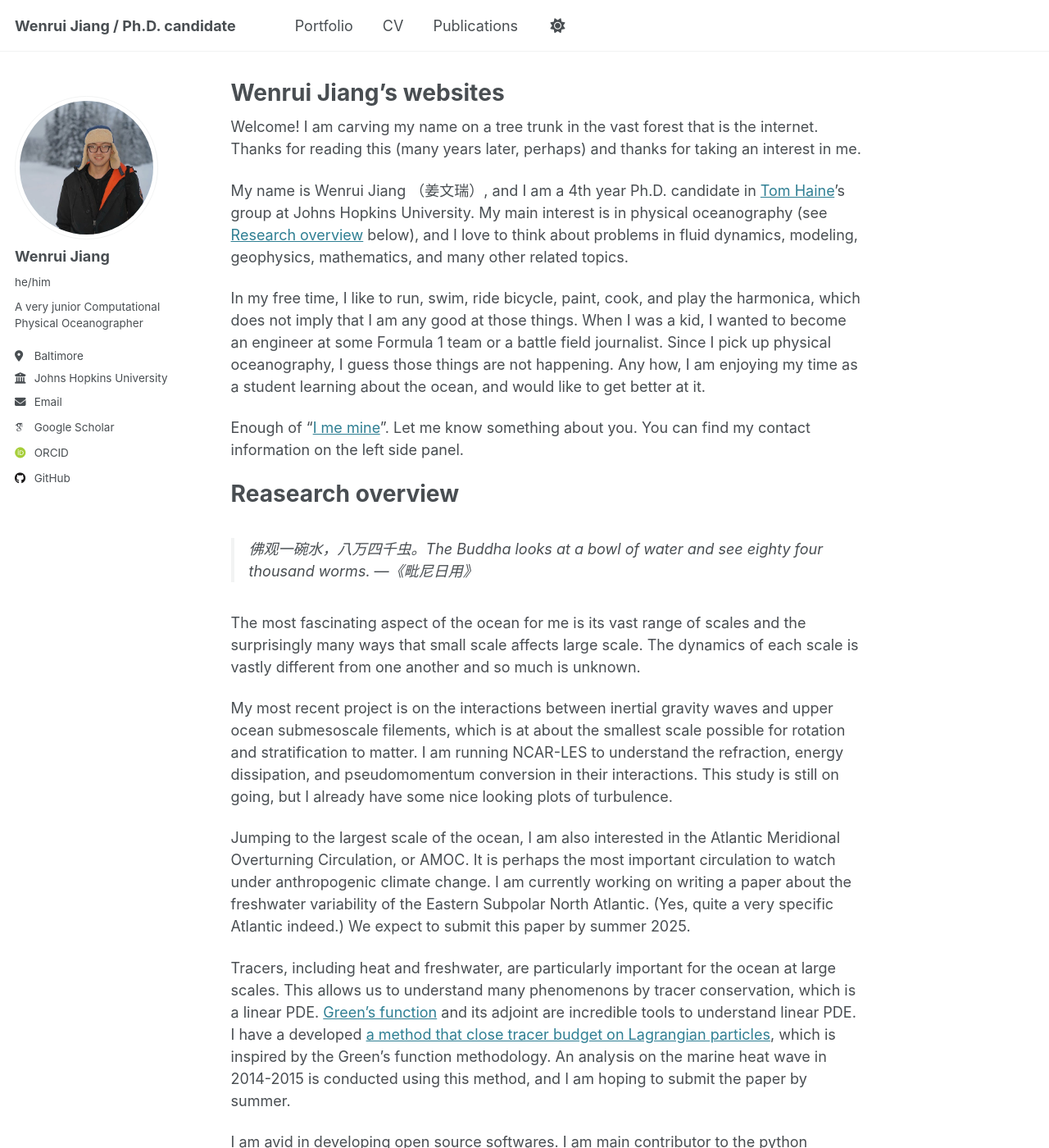
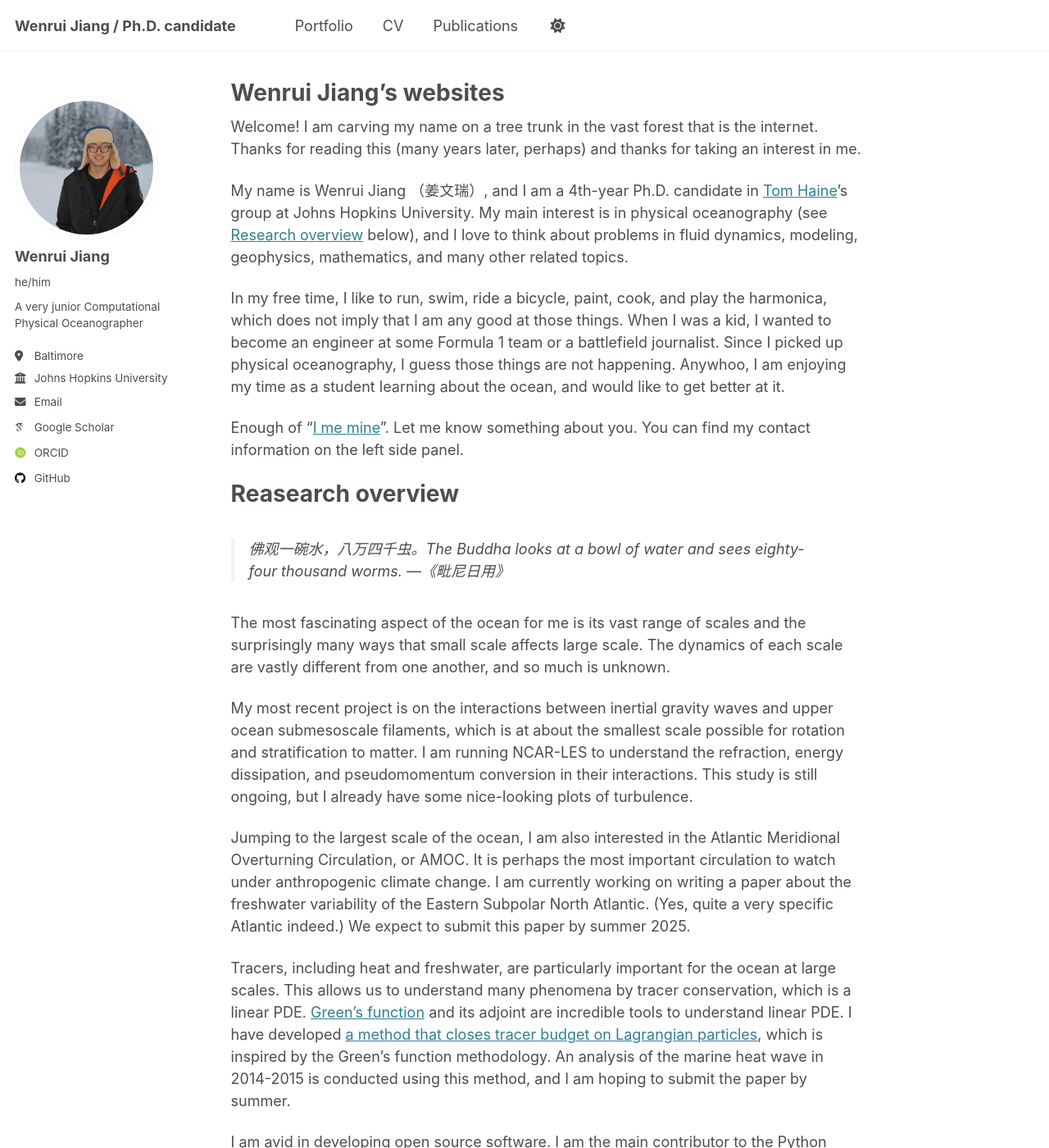
Before and after one commit to wenruijiang1/wenruijiang1.github.io, a Jekyll site: the page built from _pages/about.md, in a window 1280 px wide and 1400 px high. Shown: the whole window at 82% size. Built offline with Jekyll 4.4.1, drawn with Linux system fonts in a browser that asks for light colours; some web fonts are replaced; some of the changed text lies outside the part shown.

Commit message:
typo fix

```diff
--- a/_pages/about.md
+++ b/_pages/about.md
@@ -9,22 +9,22 @@ redirect_from:
 
 Welcome! I am carving my name on a tree trunk in the vast forest that is the internet. Thanks for reading this (many years later, perhaps) and thanks for taking an interest in me.
 
-My name is Wenrui Jiang （姜文瑞）, and I am a 4th year Ph.D. candidate in [Tom Haine](https://sites.krieger.jhu.edu/haine/)'s group at Johns Hopkins University. My main interest is in physical oceanography (see [Research overview](#Research overview) below), and I love to think about problems in fluid dynamics, modeling, geophysics, mathematics, and many other related topics.
+My name is Wenrui Jiang （姜文瑞）, and I am a 4th-year Ph.D. candidate in [Tom Haine](https://sites.krieger.jhu.edu/haine/)'s group at Johns Hopkins University. My main interest is in physical oceanography (see [Research overview](#Research overview) below), and I love to think about problems in fluid dynamics, modeling, geophysics, mathematics, and many other related topics.
 
-In my free time, I like to run, swim, ride bicycle, paint, cook, and play the harmonica, which does not imply that I am any good at those things. When I was a kid, I wanted to become an engineer at some Formula 1 team or a battle field journalist. Since I pick up physical oceanography, I guess those things are not happening. Any how, I am enjoying my time as a student learning about the ocean, and would like to get better at it.
+In my free time, I like to run, swim, ride a bicycle, paint, cook, and play the harmonica, which does not imply that I am any good at those things. When I was a kid, I wanted to become an engineer at some Formula 1 team or a battlefield journalist. Since I picked up physical oceanography, I guess those things are not happening. Anywhoo, I am enjoying my time as a student learning about the ocean, and would like to get better at it.
 
 Enough of "[I me mine](https://www.youtube.com/watch?v=seqaTuXkqFI)". Let me know something about you. You can find my contact information on the left side panel.
 
 # Reasearch overview
 
-> 佛观一碗水，八万四千虫。The Buddha looks at a bowl of water and see eighty four thousand worms.  ---《毗尼日用》
+> 佛观一碗水，八万四千虫。The Buddha looks at a bowl of water and sees eighty-four thousand worms.  ---《毗尼日用》
 
-The most fascinating aspect of the ocean for me is its vast range of scales and the surprisingly many ways that small scale affects large scale. The dynamics of each scale is vastly different from one another and so much is unknown.
+The most fascinating aspect of the ocean for me is its vast range of scales and the surprisingly many ways that small scale affects large scale. The dynamics of each scale are vastly different from one another, and so much is unknown.
 
-My most recent project is on the interactions between inertial gravity waves and upper ocean submesoscale filements, which is at about the smallest scale possible for rotation and stratification to matter. I am running NCAR-LES to understand the refraction, energy dissipation, and pseudomomentum conversion in their interactions. This study is still on going, but I already have some nice looking plots of turbulence.
+My most recent project is on the interactions between inertial gravity waves and upper ocean submesoscale filaments, which is at about the smallest scale possible for rotation and stratification to matter. I am running NCAR-LES to understand the refraction, energy dissipation, and pseudomomentum conversion in their interactions. This study is still ongoing, but I already have some nice-looking plots of turbulence.
 
 Jumping to the largest scale of the ocean, I am also interested in the Atlantic Meridional Overturning Circulation, or AMOC. It is perhaps the most important circulation to watch under anthropogenic climate change. I am currently working on writing a paper about the freshwater variability of the Eastern Subpolar North Atlantic. (Yes, quite a very specific Atlantic indeed.) We expect to submit this paper by summer 2025.
 
-Tracers, including heat and freshwater, are particularly important for the ocean at large scales. This allows us to understand many phenomenons by tracer conservation, which is a linear PDE. [Green's function](https://essopenarchive.org/users/528978/articles/1215807-a-review-of-green-s-function-methods-for-tracer-timescales-and-pathways-in-ocean-models) and its adjoint are incredible tools to understand linear PDE. I have a developed [a method that close tracer budget on Lagrangian particles](https://essopenarchive.org/users/814820/articles/1262688-tracer-budgets-on-lagrangian-trajectories), which is inspired by the Green's function methodology. An analysis on the marine heat wave in 2014-2015 is conducted using this method, and I am hoping to submit the paper by summer.
+Tracers, including heat and freshwater, are particularly important for the ocean at large scales. This allows us to understand many phenomena by tracer conservation, which is a linear PDE. [Green's function](https://essopenarchive.org/users/528978/articles/1215807-a-review-of-green-s-function-methods-for-tracer-timescales-and-pathways-in-ocean-models) and its adjoint are incredible tools to understand linear PDE. I have developed [a method that closes tracer budget on Lagrangian particles](https://essopenarchive.org/users/814820/articles/1262688-tracer-budgets-on-lagrangian-trajectories), which is inspired by the Green's function methodology. An analysis of the marine heat wave in 2014-2015 is conducted using this method, and I am hoping to submit the paper by summer.
 
-I am avid in developing open source softwares. I am main contributor to the python package [seaduck](https://github.com/MaceKuailv/seaduck) and the [poseidon viewer](https://web.idies.jhu.edu/poseidon-viewer/viewer/index.html). Seaduck can be used for interpolation, Lagrangian particle simulation, and closing budget on Lagrangian particles. Poseidon viewer is visualization tool for a high resolution global simulation called LLC4320.
+I am avid in developing open source software. I am the main contributor to the Python package [seaduck](https://github.com/MaceKuailv/seaduck) and the [poseidon viewer](https://web.idies.jhu.edu/poseidon-viewer/viewer/index.html). Seaduck can be used for interpolation, Lagrangian particle simulation, and closing budget on Lagrangian particles. Poseidon viewer is a visualization tool for a high-resolution global simulation called LLC4320.
```
